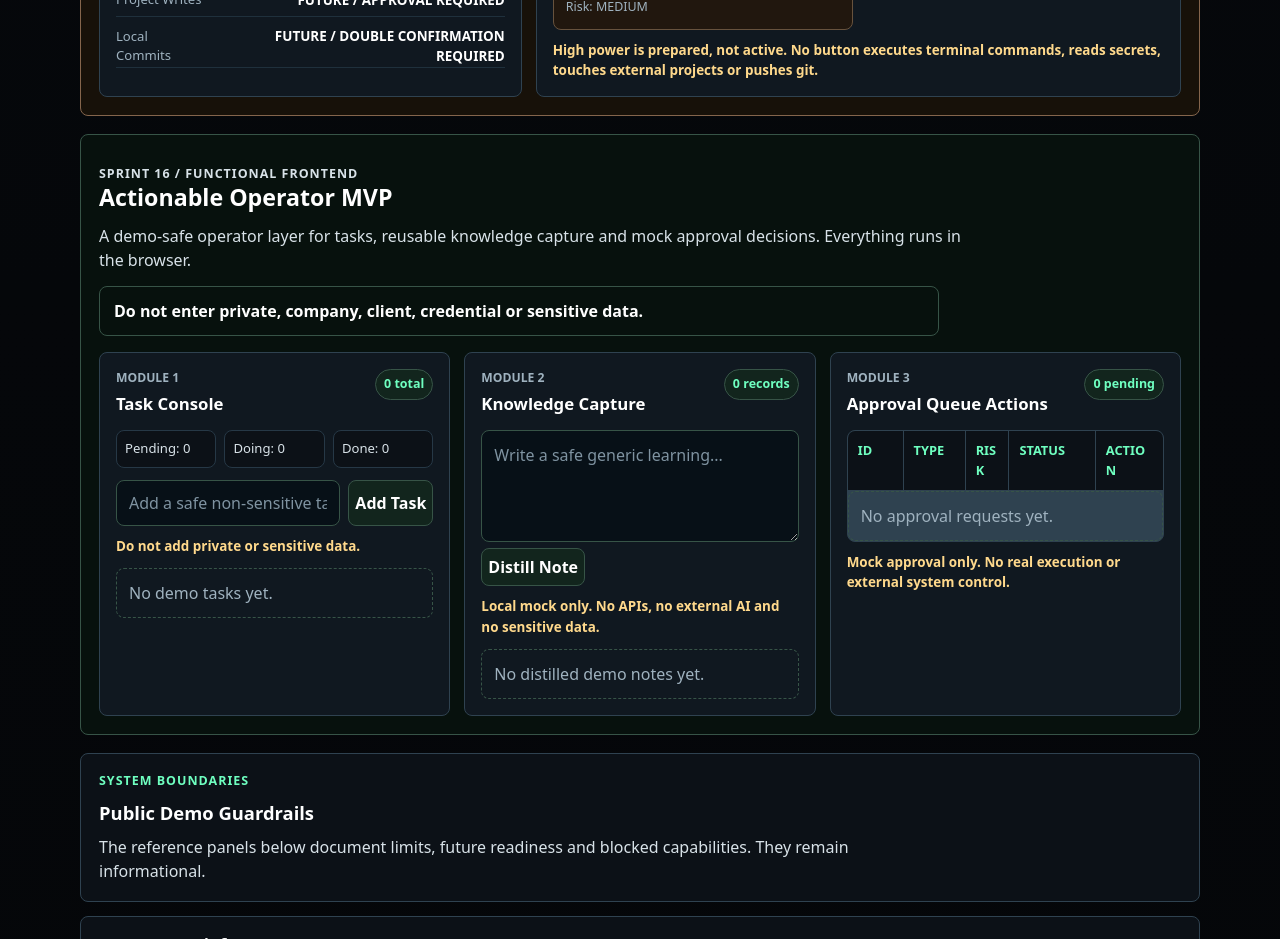
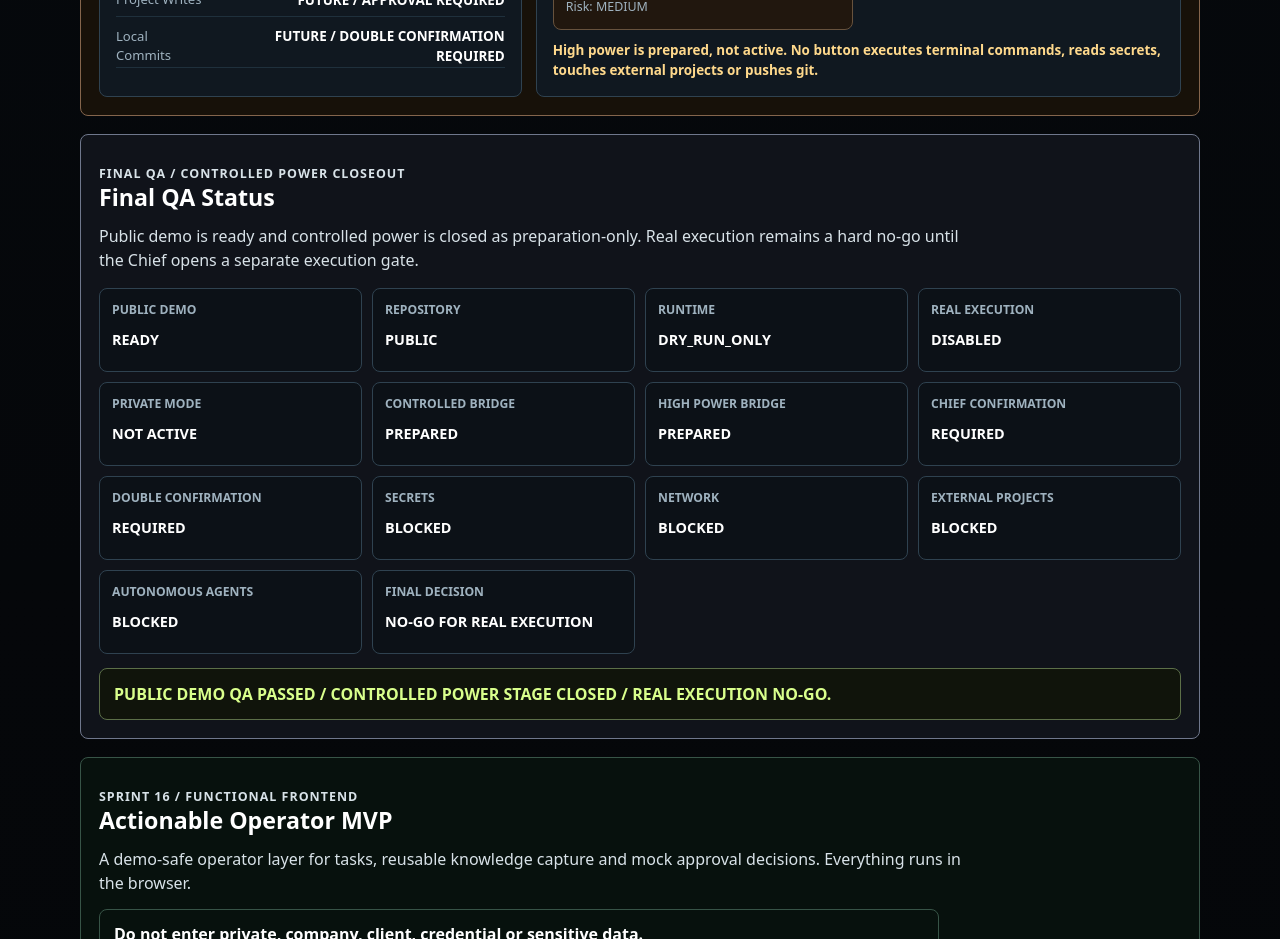
Before and after one commit to Martind-40/tony-rip, a React (Vite) app in the folder app/: page / in a window 1280 px wide. Shown: the part 4180-5119 px from the top of the page. Built offline with nearby package versions, Linux system fonts and the light colour scheme.

Commit message:
close Ultron public demo controlled power QA

```diff
--- a/app/src/App.jsx
+++ b/app/src/App.jsx
@@ -512,6 +512,23 @@ const highPowerActions = [
     result:
       "Any future write action must include rollback notes before execution review."
   }
+];
+
+const finalQaStatusRows = [
+  { label: "Public Demo", value: "READY" },
+  { label: "Repository", value: "PUBLIC" },
+  { label: "Runtime", value: "DRY_RUN_ONLY" },
+  { label: "Real Execution", value: "DISABLED" },
+  { label: "Private Mode", value: "NOT ACTIVE" },
+  { label: "Controlled Bridge", value: "PREPARED" },
+  { label: "High Power Bridge", value: "PREPARED" },
+  { label: "Chief Confirmation", value: "REQUIRED" },
+  { label: "Double Confirmation", value: "REQUIRED" },
+  { label: "Secrets", value: "BLOCKED" },
+  { label: "Network", value: "BLOCKED" },
+  { label: "External Projects", value: "BLOCKED" },
+  { label: "Autonomous Agents", value: "BLOCKED" },
+  { label: "Final Decision", value: "NO-GO FOR REAL EXECUTION" }
 ];
 
 const modelRouterRows = [
@@ -1052,6 +1069,32 @@ function App() {
         </div>
       </section>
 
+      <section className="finalQaPanel" aria-labelledby="final-qa-status">
+        <div className="sectionIntro">
+          <p className="eyebrow">FINAL QA / CONTROLLED POWER CLOSEOUT</p>
+          <h2 id="final-qa-status">Final QA Status</h2>
+          <p>
+            Public demo is ready and controlled power is closed as
+            preparation-only. Real execution remains a hard no-go until the
+            Chief opens a separate execution gate.
+          </p>
+        </div>
+
+        <div className="finalQaGrid">
+          {finalQaStatusRows.map((item) => (
+            <div key={item.label}>
+              <span>{item.label}</span>
+              <strong>{item.value}</strong>
+            </div>
+          ))}
+        </div>
+
+        <p className="finalQaDecision">
+          PUBLIC DEMO QA PASSED / CONTROLLED POWER STAGE CLOSED / REAL
+          EXECUTION NO-GO.
+        </p>
+      </section>
+
       <section
         className="actionableOperator"
         aria-labelledby="actionable-operator-title"
--- a/app/src/styles.css
+++ b/app/src/styles.css
@@ -555,6 +555,54 @@ h1 {
 .highPowerActionGrid small {
   color: #9fb2bf;
   font-size: 0.78rem;
+}
+
+.finalQaPanel {
+  margin: 18px 0;
+  padding: 18px;
+  border: 1px solid #6f778c;
+  border-radius: 8px;
+  background: #10131a;
+}
+
+.finalQaGrid {
+  display: grid;
+  grid-template-columns: repeat(4, minmax(0, 1fr));
+  gap: 10px;
+  margin-top: 16px;
+}
+
+.finalQaGrid div {
+  min-height: 84px;
+  padding: 12px;
+  border: 1px solid #2f4250;
+  border-radius: 8px;
+  background: #0c1117;
+}
+
+.finalQaGrid span {
+  display: block;
+  color: #9fb2bf;
+  font-size: 0.76rem;
+  font-weight: 800;
+  text-transform: uppercase;
+}
+
+.finalQaGrid strong {
+  display: block;
+  margin-top: 10px;
+  color: #ffffff;
+  font-size: 0.9rem;
+}
+
+.finalQaDecision {
+  margin: 14px 0 0;
+  padding: 13px 14px;
+  border: 1px solid #5c6f48;
+  border-radius: 8px;
+  color: #d9ff8c;
+  background: #10140b;
+  font-weight: 900;
 }
 
 .actionableOperator {
@@ -1182,6 +1230,7 @@ h2 {
   .localBridgeGrid,
   .runtimeReadinessGrid,
   .highPowerGrid,
+  .finalQaGrid,
   .safeCommandGrid,
   .bridgeCommandGrid,
   .runtimeActionGrid,
```
Also changed, not shown: 5 other files (tests, documents, lock files or other folders).
